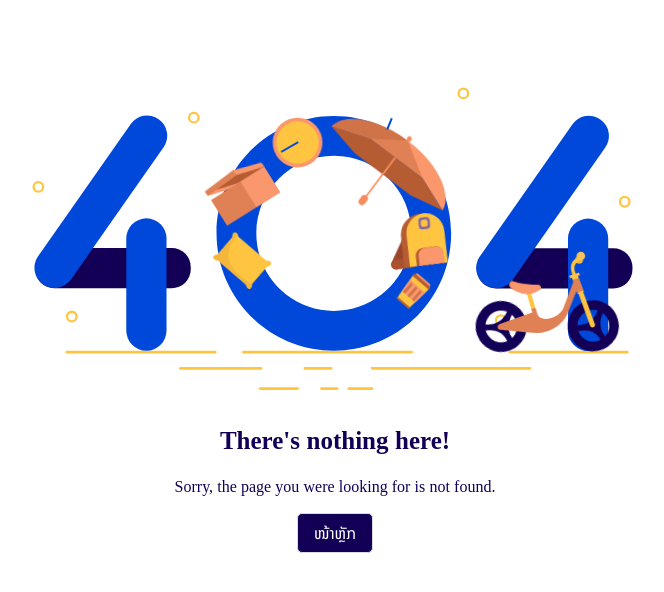
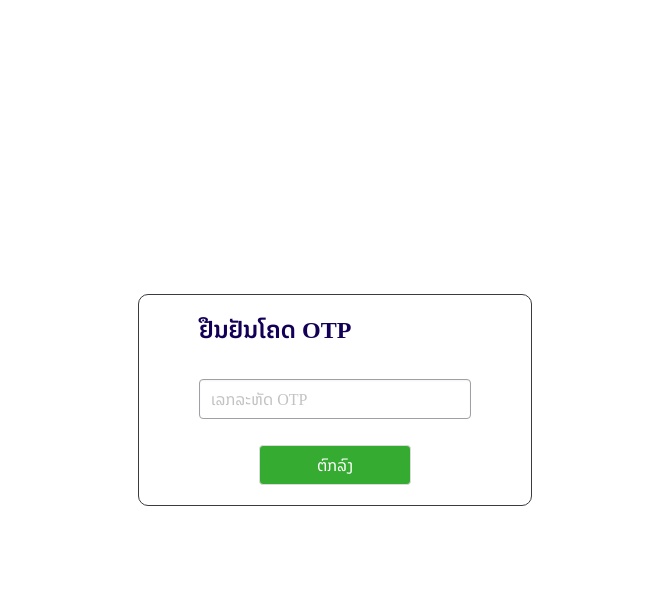
Before and after one commit to phongshili/final_project_website, a Vue app: page /verify in a window 1280 px wide. Before the commit this address had no page. Shown: the top 592 px of the page, without its empty margins (305-969 px from the left). Built offline with nearby package versions, Linux system fonts and the light colour scheme.

Commit message:
verify otp ui

```diff
--- a/src/components/sidebar.vue
+++ b/src/components/sidebar.vue
@@ -8,7 +8,7 @@
         <div class="detail">
           <div class="name"  v-if="$userInfo.type === 'admin'">{{$userInfo.name}}</div>
           <div class="name" v-else >{{$userInfo.companyName}}</div>
-          <div class="line"></div>
+          <div class="line" v-if="$userInfo.type === 'employee' || $userInfo.type === 'employer'"></div>
           <div class="role" v-if="$userInfo.type === 'employee' || $userInfo.type === 'employer'" >Current Points : {{$userInfo.point}}</div>
           <div class="role" v-if="$userInfo.type === 'employee' || $userInfo.type === 'employer'" >Status : {{ $userInfo.status}}</div>
         </div>
--- a/src/plugins/i18n.ts
+++ b/src/plugins/i18n.ts
@@ -22,6 +22,9 @@ const messages = {
         Passwordplaceholder: "Password",
         ForgetPassword: "Forget Password?",
         SignUpText: "Sign Up",
+        VerifyOtpText:"Verify OTP",
+        OtpCodeText:"Code",
+
 
         //table menu
         NoText: "No.",
@@ -49,6 +52,7 @@ const messages = {
         AddPositionText:"ADD POSITION",
         BackText: "Back",
         CreateNewAccountText:"CREATE NEW ACCOUNT",
+        SubmitText: "SUBMIT",
         //end button text
 
         //form text
@@ -124,6 +128,8 @@ const messages = {
         Passwordplaceholder: "ລະຫັດຜ່ານ",
         ForgetPassword: "ລືມລະຫັດຜ່ານ?",
         SignUpText: "ສ້າງບັນຊີ",
+        VerifyOtpText:"ຢືນຢັນໂຄດ OTP",
+        OtpCodeText:'ເລກລະຫັດ OTP',
 
 
         //table menu
@@ -153,6 +159,7 @@ const messages = {
         ChooseFilteText: "ເລືອກຮູບພາບ",
         BackText: "ກັບຄືນ",
         CreateNewAccountText:"ສ້າງບັນຊີ",
+        SubmitText:'ຕົກລົງ',
         //end button text
 
         //form text
--- a/src/router/index.ts
+++ b/src/router/index.ts
@@ -14,8 +14,9 @@ import Application from "../views/post_jobs/application.vue"
 import Resume from "../views/post_jobs/resume.vue"
 import Page_404 from '../views/page_not_found.vue'
 import Profile from "../views/employers/profile.vue"
-import SignIn from "../views/register.vue"
+import SignIn from "../views/employers/register.vue"
 import ChangePassword from "../views/employers/change_password.vue"
+import Verify from "../views/employers/verify_otp.vue"
 
 const routes = [
   {
@@ -35,6 +36,14 @@ const routes = [
     path: '/register',
     name: 'SignIn',
     component: SignIn,
+    meta: {
+      requiresVisitor: true,
+    },
+  },
+  {
+    path: '/verify',
+    name: 'Verify',
+    component: Verify,
     meta: {
       requiresVisitor: true,
     },
--- a/src/views/dashboard/index.vue
+++ b/src/views/dashboard/index.vue
@@ -147,7 +147,7 @@ export default {
       },
       buttonsStyling: true,
     });
-    async function acceptReq() {
+    const acceptReq=()=> {
       swalWithBootstrapButtons
         .fire({
           title: "Payment",
@@ -181,7 +181,7 @@ export default {
           }
         });
     }
-    async function sendReq() {
+    const sendReq=() => {
       swalWithBootstrapButtons
         .fire({
           title: "Top-Up",
@@ -191,7 +191,7 @@ export default {
           input: "text",
 
           // reverseButtons: true,
-          imageUrl: "https://unsplash.it/400/200",
+          imageUrl: "http://127.0.0.1:4000/resize-images/0b114727-89f4-4d9e-88d8-31fbad96eee8.jpeg",
           imageWidth: 400,
           imageHeight: 200,
         })
--- a/src/views/register.vue
+++ b/src/views/employers/register.vue
@@ -69,18 +69,20 @@
 
 <script >
 import { ref } from "vue-demi";
-import { useAuthStore, useLanguageSwitcher } from "../store";
-
+import { useAuthStore, useLanguageSwitcher } from "../../store";
+import { useRouter, useRoute } from 'vue-router'
 export default {
   setup() {
+    const router = useRouter()
+    const route = useRoute()
     let email = ref();
     let password = ref();
     const store = useAuthStore();
     const storeSwitcher = useLanguageSwitcher();
-    const login = async () => {
-      await store.authLogin(email.value, password.value);
+    const signIn = async () => {
+      router.push({name:'Verify'})
     };
-    return { email, password, login, storeSwitcher };
+    return { email, password, signIn, storeSwitcher };
   },
 };
 </script>
--- /dev/null
+++ b/src/views/employers/verify_otp.vue
@@ -0,0 +1,104 @@
+<template>
+  <div class="container">
+    <!-- form verify up start -->
+    <div class="login">
+      <div class="text-title subtitle">{{ $t("VerifyOtpText") }}</div>
+      <div class="input_group">
+        <input
+          v-model="verifyOtp"
+          class="input"
+          type="text"
+          :placeholder="$t('OtpCodeText')"
+        />
+        <div class="action-group">
+          <button @click="verify" class="button btnSignIn">
+            {{ $t("SubmitText") }}
+          </button>
+        </div>
+      </div>
+      <!-- form verify up end -->
+    </div>
+  </div>
+</template>
+
+<script >
+import { ref } from "vue-demi";
+import { useRouter, useRoute } from "vue-router";
+export default {
+  setup() {
+    const router = useRouter();
+    const route = useRoute();
+    let verifyOtp = ref();
+    const verify = async () => {
+      router.push({ name: "Login" });
+    };
+    return { verifyOtp, verify };
+  },
+};
+</script>
+
+<style lang="scss" scoped>
+.container {
+  display: flex;
+  align-items: center;
+  justify-content: center;
+  width: 30em;
+  margin-right: auto;
+  margin-left: auto;
+  min-height: 100vh;
+  .login {
+    border: $border-size solid $border-color;
+    // padding: 60px;
+    border-radius: $border-radius;
+    .line {
+      background: $shadow-color;
+      height: 2px;
+      margin: 20px 10px;
+    }
+    .subtitle {
+      padding: 20px 60px 0px 60px;
+      font-weight: 600;
+    }
+    .input_group {
+      padding: 10px 60px;
+    }
+    .action-group {
+      padding: 10px 60px;
+      p {
+        padding-bottom: $margin-bottom;
+      }
+      .button {
+        width: 100%;
+        color: $active-font-color;
+        background: $primary-color;
+        &.btnSignIn {
+          background: #36ab32;
+        }
+      }
+      .button:hover {
+        background: $hover-color;
+      }
+
+      .btnSignIn:hover {
+        background: #36ab6d;
+      }
+    }
+    .switcher {
+      padding: 10px 60px 20px 60px;
+      .languageSwitcher {
+        display: flex;
+        padding-left: 10px;
+        p {
+          padding-left: 5px;
+          color: $active-color;
+        }
+      }
+
+      .languageSwitcher :hover {
+        cursor: pointer;
+        text-decoration: underline;
+      }
+    }
+  }
+}
+</style>
```
